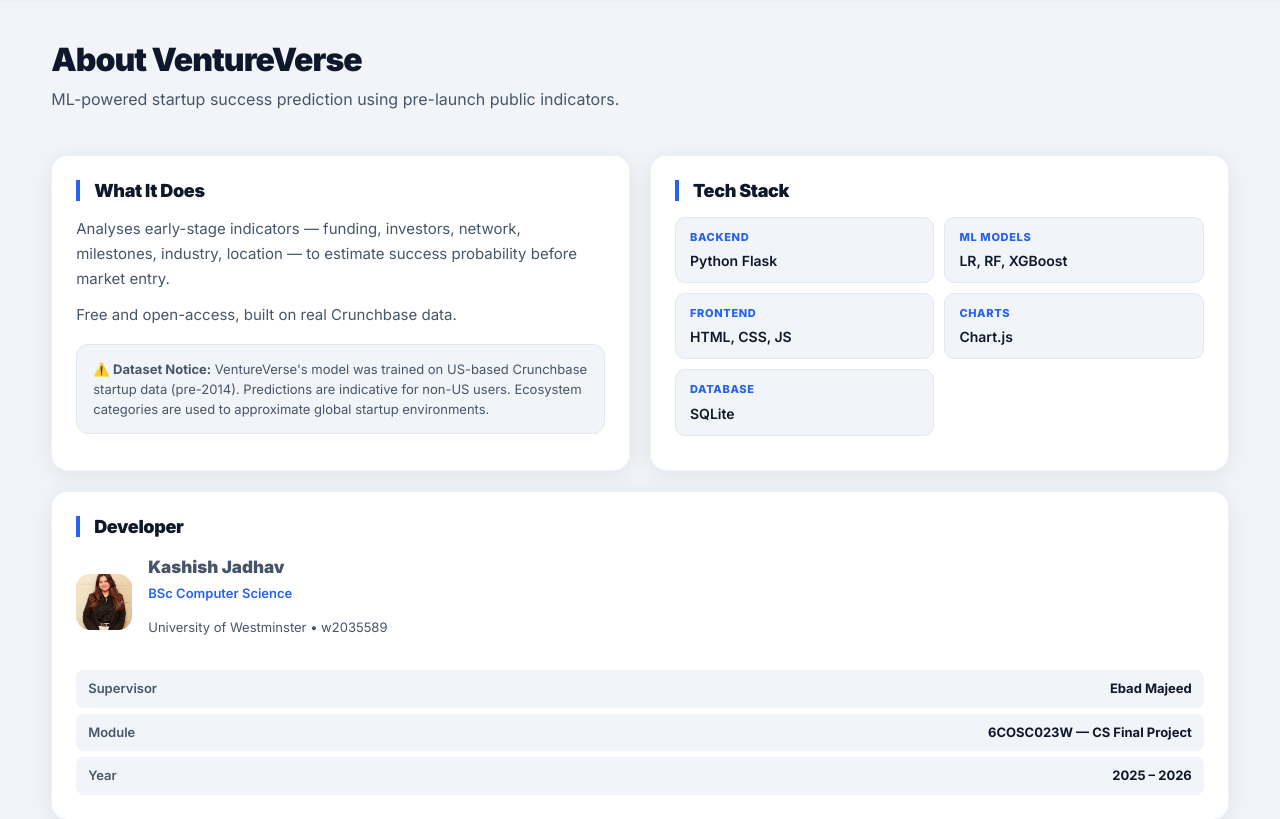
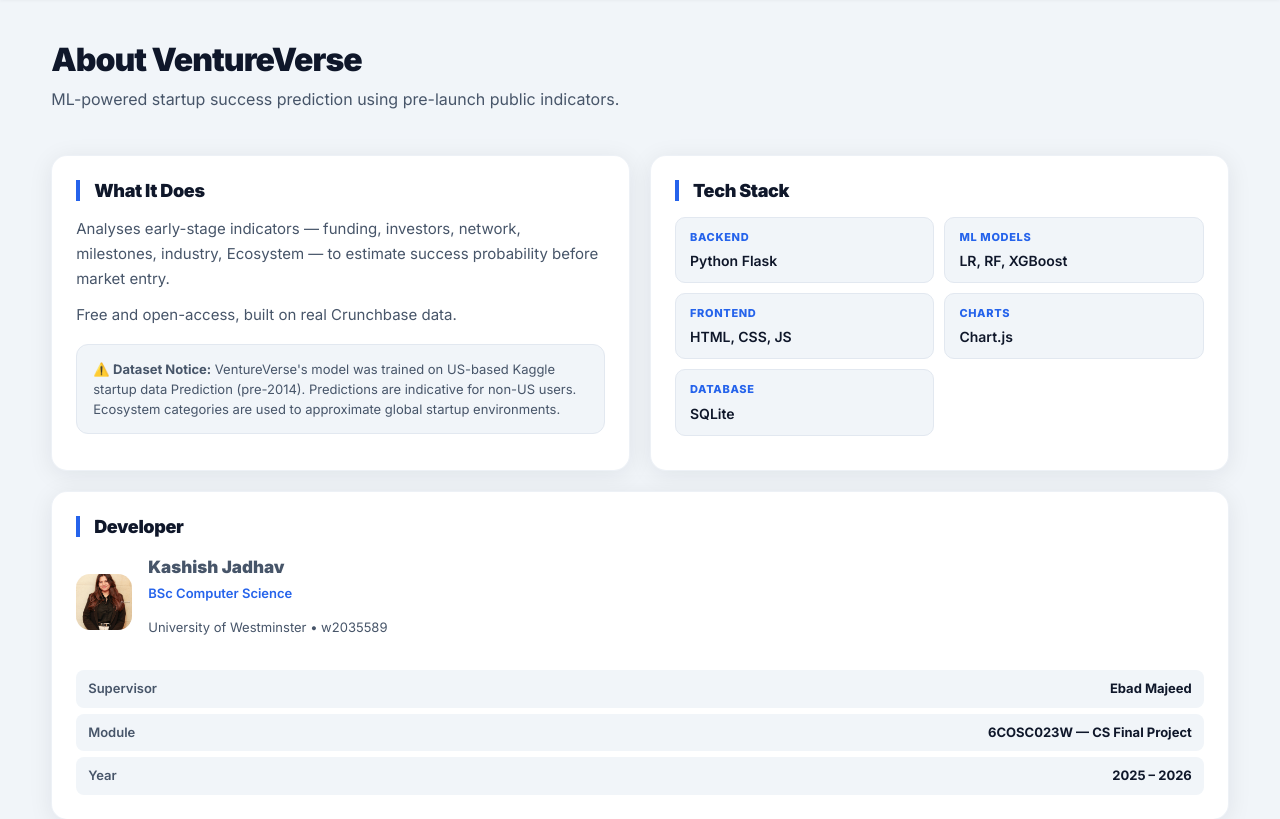
Before and after one commit to Kashishj29/venture-verse, a Flask app: page /about in a window 1280 px wide. Shown: the part 62-881 px from the top of the page. Run offline with Flask 3, Linux system fonts and the light colour scheme; parts of the project's set-up code (start-up, migrations or seed data) failed here and were passed over.

Commit message:
Standardize feature names in tests and update landing/about pages

```diff
--- a/templates/about.html
+++ b/templates/about.html
@@ -1,6 +1,7 @@
 <!-- Template Page -->
 <!DOCTYPE html>
 <html lang="en">
+
 <head>
   <meta charset="UTF-8" />
   <meta name="viewport" content="width=device-width, initial-scale=1" />
@@ -8,6 +9,7 @@
   <link rel="icon" type="image/x-icon" href="{{ url_for('static', filename='favicon.ico') }}?v=3">
   <link rel="stylesheet" href="{{ url_for('static', filename='style.css') }}">
 </head>
+
 <body>
 
   <!-- Shared navigation bar -->
@@ -34,11 +36,14 @@
         <div class="about-content">
           <p>
             Analyses early-stage indicators — funding, investors, network,
-            milestones, industry, location — to estimate success probability
+            milestones, industry, Ecosystem — to estimate success probability
             before market entry.
           </p>
           <p>Free and open-access, built on real Crunchbase data.</p>
-          <p class="note" style="margin-top:16px;">⚠️ <strong>Dataset Notice:</strong> VentureVerse's model was trained on US-based Crunchbase startup data (pre-2014). Predictions are indicative for non-US users. Ecosystem categories are used to approximate global startup environments.</p>
+          <p class="note" style="margin-top:16px;">⚠️ <strong>Dataset Notice:</strong> VentureVerse's model was trained
+            on US-based Kaggle startup data Prediction (pre-2014). Predictions are indicative for non-US users.
+            Ecosystem
+            categories are used to approximate global startup environments.</p>
         </div>
       </div>
 
@@ -84,10 +89,8 @@
 
           <!-- Developer photo + name -->
           <div class="dev-profile">
-            <img src="{{ url_for('static', filename='Kashish_jadhav.jpeg') }}"
-                 alt="Kashish Jadhav"
-                 class="dev-avatar"
-                 style="object-fit: cover; background: none; border: 2px solid var(--primary-100);">
+            <img src="{{ url_for('static', filename='Kashish_jadhav.jpeg') }}" alt="Kashish Jadhav" class="dev-avatar"
+              style="object-fit: cover; background: none; border: 2px solid var(--primary-100);">
             <div class="dev-info">
               <h3>Kashish Jadhav</h3>
               <p class="dev-role">BSc Computer Science</p>
@@ -122,4 +125,5 @@
   </main>
 
 </body>
+
 </html>
```
Also changed, not shown: custom_test.py (+6 -6 lines), templates/landing.html (+14 -6 lines).
